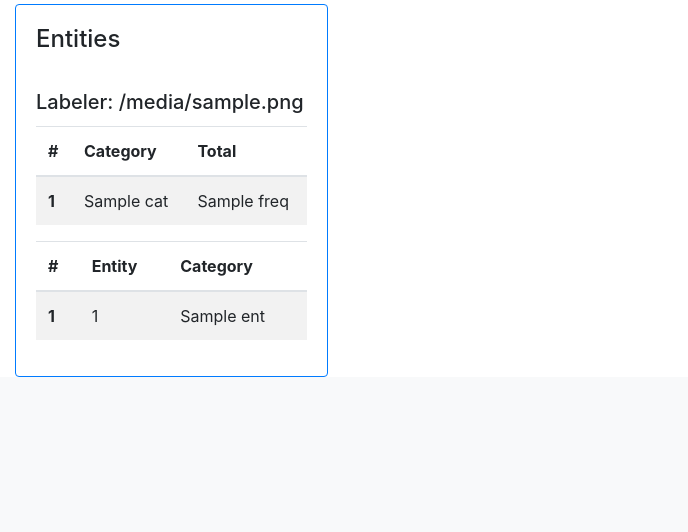
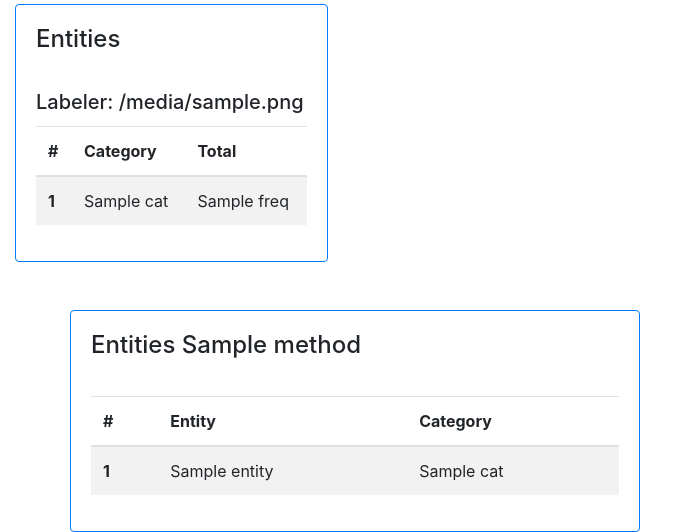
Before and after one commit to angel-daza/bios-dutch, a Flask app: template flask_app/templates/biography_detail.html in a window 1280 px wide. Shown: the part 844-1376 px from the top of the page, without its empty margins (0-688 px from the left). Before the commit the page ends 1221 px from the top, so only its background shows below. Run offline with Flask 3, Linux system fonts and the light colour scheme; the template is opened without the code that fills it: most values are stand-ins (such as "Sample title", 1, 10 or a date in 2020); parts of the project's set-up code (start-up, migrations or seed data) failed here and were passed over; some libraries are stand-ins or nearby versions.

Commit message:
Basic bio detail View

```diff
--- a/flask_app/Main.py
+++ b/flask_app/Main.py
@@ -119,8 +119,18 @@ def bio_detail(source: str, text_id: str):
         # Basic Info
         basic = bio.get_basic_stats()
         # Named Entities
-        entities = [(ent["surfaceForm"], ent["category"]) for ent in bio.get_entities()]
-        entity_dict = bio.get_entity_counts()
+        entity_dict = {}
+        entity_count = 0
+        valid_labels = ["PER", "LOC", "ORG", "MISC"]
+        for ent in bio.get_entities():
+            entity_count += 1
+            if ent["category"] in valid_labels:
+                if ent["method"] in entity_dict:
+                    entity_dict[ent["method"]].append((ent["surfaceForm"], ent["category"]))
+                else:
+                    entity_dict[ent["method"]] = [(ent["surfaceForm"], ent["category"])]
+
+        entity_categories_dict = bio.get_entity_counts()
 
         stats_dict = {
             "text_id": bio.text_id,
@@ -128,13 +138,13 @@ def bio_detail(source: str, text_id: str):
             "sentences": basic['sentences'],
             "total_tokens": len(bio.tokenization),
             "total_sentences": len(bio.morpho_syntax),
-            "total_entities": len(entities),
+            "total_entities": entity_count,
             "total_timexp": len(bio.time_expressions),
             "top_verbs": basic['top_verbs'],
             "top_nouns":  basic['top_nouns'],
             "top_adjs":  basic['top_adjs'],
-            "entity_dict": entity_dict,
-            "entities": entities
+            "entity_cats": entity_categories_dict,
+            "entities": entity_dict
         }
 
         return render_template("biography_detail.html", stats=stats_dict)
--- a/flask_app/templates/biography_detail.html
+++ b/flask_app/templates/biography_detail.html
@@ -55,7 +55,9 @@
             <div class="card-body">
               <h4 class="card-title">Entities</h4>
               <br>
-              {% for src, ent_list in stats.entity_dict.items() %}
+
+
+              {% for src, ent_list in stats.entity_cats.items() %}
               <h5 class="card-title">Labeler: {{ src }}</h5>
               <table class="table table-striped">
                 <thead>
@@ -76,7 +78,18 @@
                 </tbody>
               </table>
               {% endfor %}
+            </div>
+        </div>
 
+
+        <div class="container">
+          <div class="row">
+            {% for method, method_entities in stats.entities.items() %}
+
+              <div class="card mt-5 w-50 border-primary">
+                <div class="card-body">
+                  <h4 class="card-title">Entities {{method}}</h4>
+                  <br>
                   <table class="table table-striped">
                     <thead>
                       <tr>
@@ -86,15 +99,18 @@
                       </tr>
                     </thead>
                     <tbody>
-                    {% for ent in stats.entities %}
+                      {% for (entity, cat) in method_entities %}
                         <tr>
                             <th scope="row">{{ loop.index }}</th>
-                        <td>{{ ent[0] }}</td>
-                        <td>{{ ent[1] }}</td>
+                            <td>{{ entity }}</td>
+                            <td>{{ cat }}</td>
                         </tr>
                         {% endfor %}
                     </tbody>
                   </table>
+                </div>
+            </div>
+            {% endfor %}
           </div>
         </div>
 
```
Lines whose indentation alone changed are shown as unchanged.
